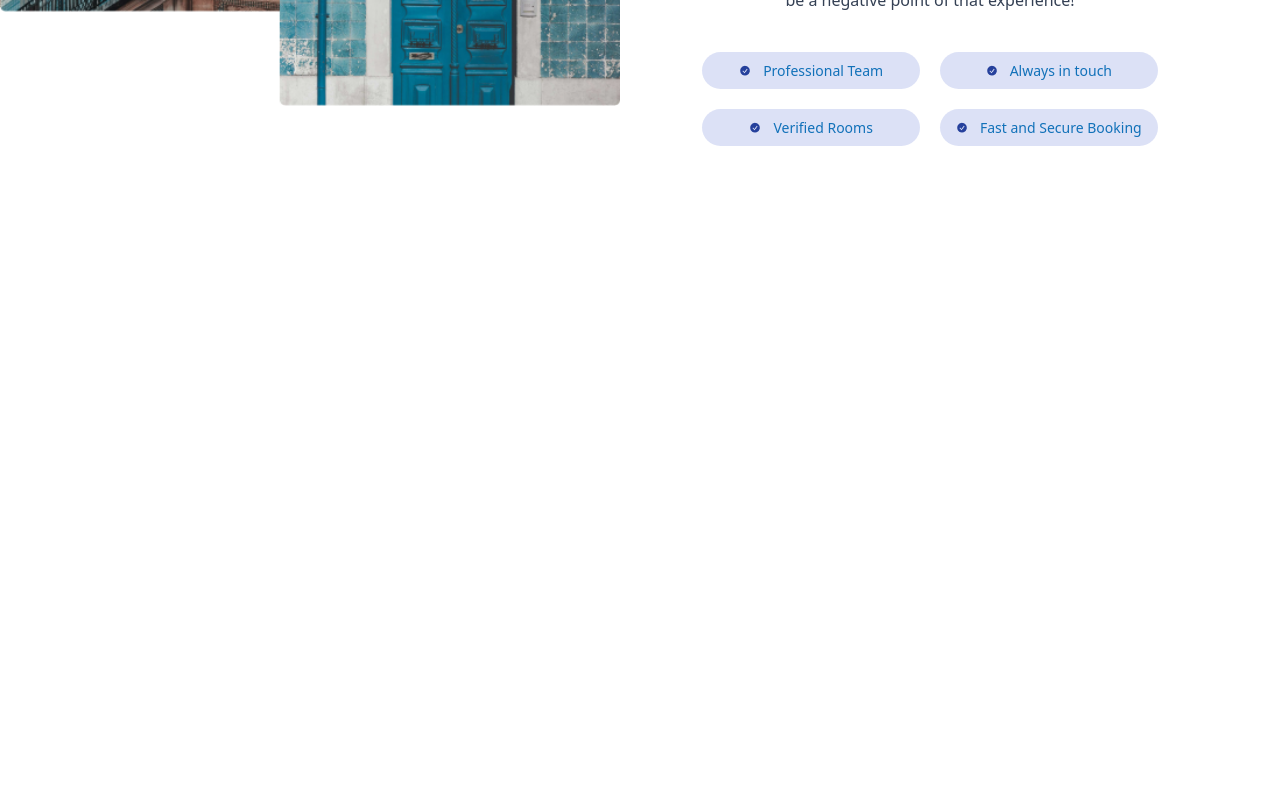
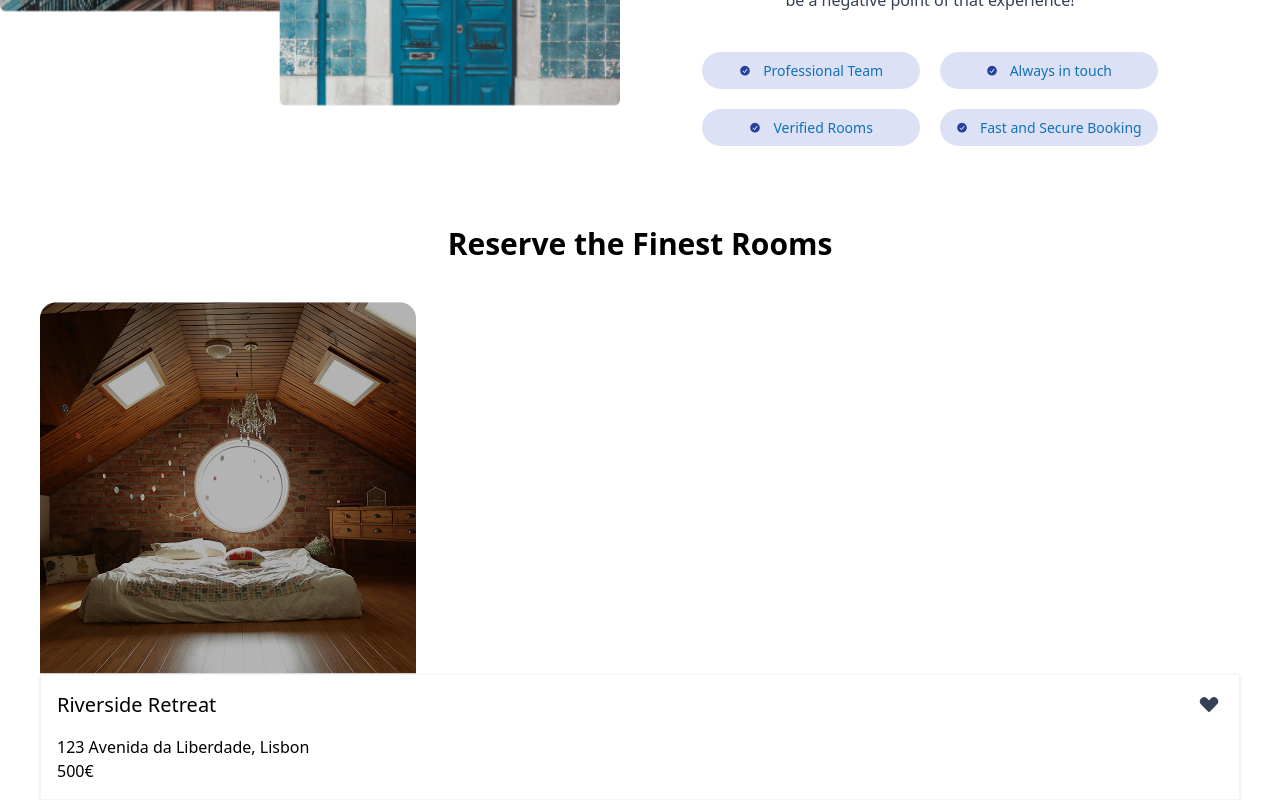
Before and after one commit to DsDigitalz/Booking-Website, a React (Vite) app: page / in a window 1280 px wide. Shown: the part 1157-1957 px from the top of the page. Before the commit the page ends 1383 px from the top, so only its background shows below. Built offline with nearby package versions, Linux system fonts and the light colour scheme.

Commit message:
added images and icons to cards

```diff
--- a/src/Component/RoomCards.jsx
+++ b/src/Component/RoomCards.jsx
@@ -2,9 +2,28 @@ import React from "react";
 
 export default function RoomCards() {
   return (
-    <section className="max-w-[1440px] mt-20">
-      <div>
-
+    <section className="max-w-[1440px] mt-20 px-10">
+      {/* Card Heading */}
+      <div className=" flex justify-center">
+        <h1 className="font-semibold text-3xl text-center">
+          Reserve the Finest Rooms
+        </h1>
+      </div>
+      {/* Cards info */}
+      <div className="mt-10">
+        <div>
+          <img src="/card1.png" alt="" />
+        </div>
+        <div className="border border-zinc-100 shadow  p-4">
+          <div className="flex justify-between items-center">
+            <h2 className="text-xl font-medium">Riverside Retreat</h2>
+            <img src="Heart.png" alt="" className="w-7" />
+          </div>
+            <p className="mt-4">123 Avenida da Liberdade, Lisbon</p>
+            <div>
+                <p>500€</p>
+            </div>
+        </div>
       </div>
     </section>
   );
```
Also changed, not shown: public/Heart.png (added), public/card1.png (added).
